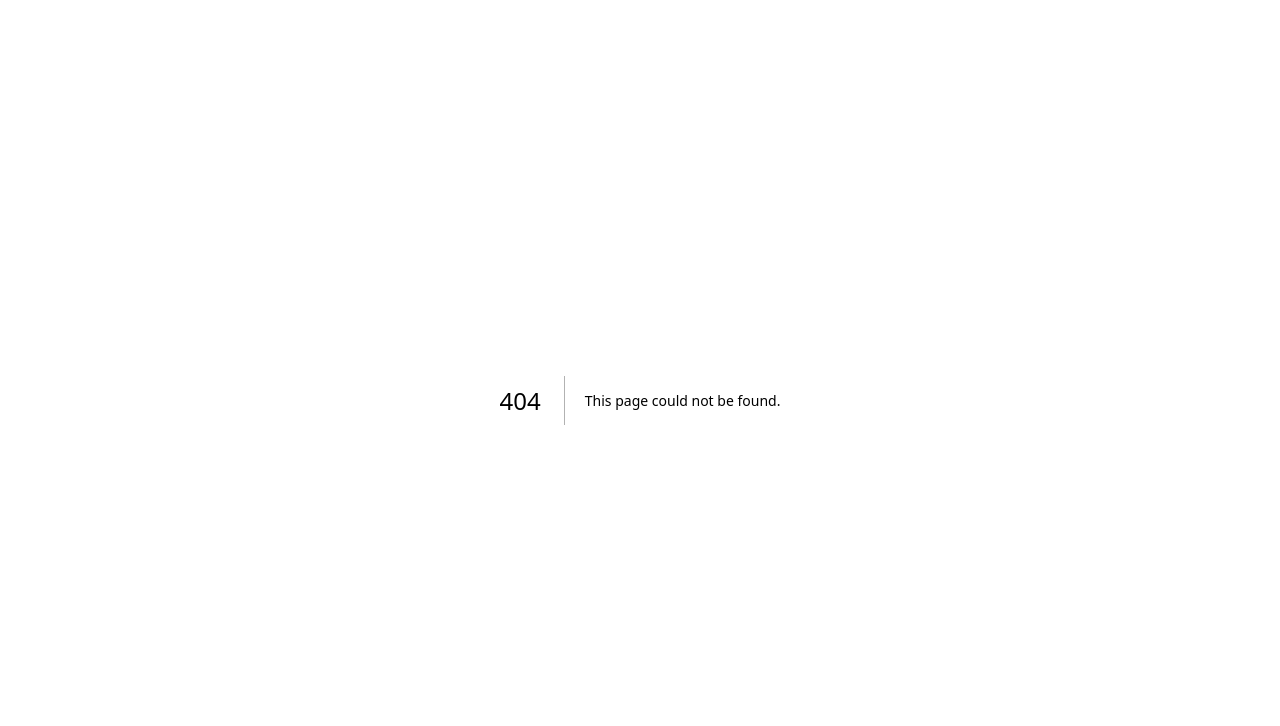
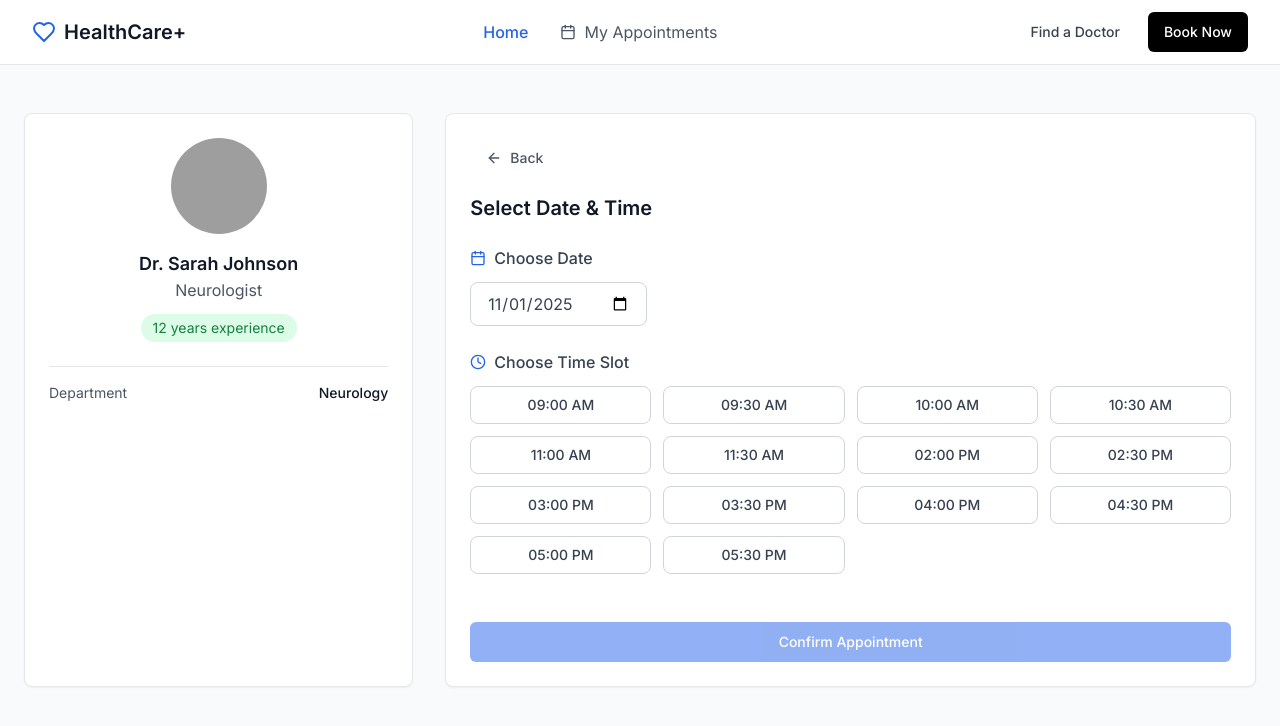
Before and after one commit to AXON-ASWE/FE, a Next.js app: page /book/1 in a window 1280 px wide. Before the commit this address had no page. Shown: the top 726 px of the page. Built offline with nearby package versions, Linux system fonts and the light colour scheme; grey boxes are pictures that could not be loaded.

Commit message:
add booking page

```diff
--- /dev/null
+++ b/src/app/book/[id]/page.tsx
@@ -0,0 +1,150 @@
+'use client';
+
+import { useState } from 'react';
+import { useRouter } from 'next/navigation';
+import { ArrowLeft, Calendar, Clock } from 'lucide-react';
+import { Button } from '@/components/ui/button';
+import { Card, CardContent } from '@/components/ui/card';
+import { cn } from '@/lib/utils';
+
+const doctor = {
+  id: 1,
+  name: 'Dr. Sarah Johnson',
+  specialty: 'Neurologist',
+  rating: 4.8,
+  experience: '12 years experience',
+  price: 150,
+  department: 'Neurology',
+  image:
+    'https://images.pexels.com/photos/5215024/pexels-photo-5215024.jpeg?auto=compress&cs=tinysrgb&w=200&h=200&fit=crop',
+};
+
+export default function BookAppointmentPage() {
+  const router = useRouter();
+  const [selectedDate, setSelectedDate] = useState<string | null>('2025-11-01');
+  const [selectedTime, setSelectedTime] = useState<string | null>(null);
+
+  const timeSlots = [
+    '09:00 AM',
+    '09:30 AM',
+    '10:00 AM',
+    '10:30 AM',
+    '11:00 AM',
+    '11:30 AM',
+    '02:00 PM',
+    '02:30 PM',
+    '03:00 PM',
+    '03:30 PM',
+    '04:00 PM',
+    '04:30 PM',
+    '05:00 PM',
+    '05:30 PM',
+  ];
+
+  return (
+    <div className="min-h-screen bg-gray-50">
+      {/* Main content */}
+      <div className="max-w-7xl mx-auto px-6 py-12 grid grid-cols-1 md:grid-cols-3 gap-8">
+        {/* Doctor Info */}
+        <Card className="border border-gray-200 shadow-sm">
+          <CardContent className="p-6 text-center">
+            <div className="flex justify-center mb-4">
+              <img
+                src={doctor.image}
+                alt={doctor.name}
+                className="w-24 h-24 rounded-full object-cover"
+              />
+            </div>
+            <h2 className="text-lg font-semibold text-gray-900">
+              {doctor.name}
+            </h2>
+            <p className="text-gray-600">{doctor.specialty}</p>
+
+            <div className="mt-3">
+              <span className="inline-block bg-green-100 text-green-700 text-sm px-3 py-1 rounded-full">
+                {doctor.experience}
+              </span>
+            </div>
+
+            <div className="mt-6 border-t pt-4 space-y-2 text-left">
+              <div className="flex justify-between text-sm">
+                <span className="text-gray-600">Department</span>
+                <span className="font-medium text-gray-900">
+                  {doctor.department}
+                </span>
+              </div>
+            </div>
+          </CardContent>
+        </Card>
+
+        {/* Date & Time */}
+        <Card className="border border-gray-200 shadow-sm md:col-span-2">
+          <CardContent className="p-6">
+            <Button
+              variant="ghost"
+              className="mb-4 text-gray-600 flex items-center gap-2"
+              onClick={() => router.back()}
+            >
+              <ArrowLeft className="w-4 h-4" /> Back
+            </Button>
+
+            <h3 className="text-xl font-semibold text-gray-900 mb-6">
+              Select Date & Time
+            </h3>
+
+            <div className="space-y-6">
+              {/* Choose Date */}
+              <div>
+                <h4 className="flex items-center gap-2 text-gray-700 font-medium mb-3">
+                  <Calendar className="w-4 h-4 text-blue-600" />
+                  Choose Date
+                </h4>
+
+                <input
+                  type="date"
+                  value={selectedDate ?? ''}
+                  onChange={(e) => setSelectedDate(e.target.value)}
+                  className="border border-gray-300 rounded-lg px-4 py-2 text-gray-700 focus:ring-2 focus:ring-blue-500"
+                />
+              </div>
+
+              {/* Choose Time Slot */}
+              <div>
+                <h4 className="flex items-center gap-2 text-gray-700 font-medium mb-3">
+                  <Clock className="w-4 h-4 text-blue-600" />
+                  Choose Time Slot
+                </h4>
+
+                <div className="grid grid-cols-3 md:grid-cols-4 gap-3">
+                  {timeSlots.map((slot) => (
+                    <button
+                      key={slot}
+                      onClick={() => setSelectedTime(slot)}
+                      className={cn(
+                        'px-4 py-2 border rounded-lg text-sm font-medium transition',
+                        selectedTime === slot
+                          ? 'bg-blue-600 text-white border-blue-600'
+                          : 'bg-white text-gray-700 border-gray-300 hover:bg-blue-50'
+                      )}
+                    >
+                      {slot}
+                    </button>
+                  ))}
+                </div>
+              </div>
+
+              <div className="pt-6">
+                <Button
+                  disabled={!selectedDate || !selectedTime}
+                  className="w-full bg-blue-600 hover:bg-blue-700 text-white"
+                >
+                  Confirm Appointment
+                </Button>
+              </div>
+            </div>
+          </CardContent>
+        </Card>
+      </div>
+    </div>
+  );
+}
--- a/src/app/layout.tsx
+++ b/src/app/layout.tsx
@@ -1,6 +1,7 @@
 import './globals.css';
 import type { Metadata } from 'next';
 import { Inter } from 'next/font/google';
+import Header from '@/components/layouts/Header';
 
 const inter = Inter({ subsets: ['latin'] });
 
@@ -16,7 +17,10 @@ export default function RootLayout({
 }) {
   return (
     <html lang="en">
-      <body className={inter.className}>{children}</body>
+      <body className={inter.className}>
+        <Header />
+        {children}
+      </body>
     </html>
   );
 }
--- a/src/app/page.tsx
+++ b/src/app/page.tsx
@@ -3,8 +3,8 @@
 import { Search, Heart, Calendar, Clock, Shield } from 'lucide-react';
 import { Button } from '@/components/ui/button';
 import { Input } from '@/components/ui/input';
+import { useRouter } from 'next/navigation';
 import { Card, CardContent } from '@/components/ui/card';
-import Link from 'next/link';
 
 const doctors = [
   {
@@ -40,50 +40,9 @@ const doctors = [
 ];
 
 export default function Home() {
+  const router = useRouter();
   return (
     <div className="min-h-screen bg-gray-50">
-      <header className="bg-white border-b">
-        <div className="max-w-7xl mx-auto px-4 sm:px-6 lg:px-8">
-          <div className="flex justify-between items-center h-16">
-            <div className="flex items-center gap-2">
-              <Heart className="h-6 w-6 text-blue-600" />
-              <span className="text-xl font-semibold text-gray-900">
-                HealthCare+
-              </span>
-            </div>
-
-            <nav className="hidden md:flex items-center gap-8">
-              <Link
-                href="/"
-                className="flex items-center gap-2 text-blue-600 font-medium"
-              >
-                <span className="text-blue-600">🏠</span>
-                Home
-              </Link>
-              <Link
-                href="/appointments"
-                className="flex items-center gap-2 text-gray-600 hover:text-gray-900"
-              >
-                <Calendar className="h-4 w-4" />
-                My Appointments
-              </Link>
-            </nav>
-
-            <div className="flex items-center gap-3">
-              <Button
-                variant="ghost"
-                className="text-gray-700 hover:text-gray-900"
-              >
-                Find a Doctor
-              </Button>
-              <Button className="bg-black text-white hover:bg-gray-800">
-                Book Now
-              </Button>
-            </div>
-          </div>
-        </div>
-      </header>
-
       <section className="bg-gradient-to-br from-blue-600 via-blue-700 to-blue-800 text-white py-20">
         <div className="max-w-4xl mx-auto px-4 sm:px-6 lg:px-8 text-center">
           <h1 className="text-4xl md:text-5xl font-bold mb-4">
@@ -232,7 +191,10 @@ export default function Home() {
                   </span>
                 </div>
 
-                <Button className="w-full bg-blue-600 hover:bg-blue-700 text-white">
+                <Button
+                  className="w-full bg-blue-600 hover:bg-blue-700 text-white"
+                  onClick={() => router.push(`/book/${doctor.id}`)}
+                >
                   Book Appointment
                 </Button>
               </CardContent>
--- /dev/null
+++ b/src/components/layouts/Header.tsx
@@ -0,0 +1,55 @@
+'use client';
+
+import Link from 'next/link';
+import { Heart, Calendar } from 'lucide-react';
+import { Button } from '@/components/ui/button';
+import { useRouter } from 'next/navigation';
+
+export default function Header() {
+  const router = useRouter();
+
+  return (
+    <header className="bg-white border-b">
+      <div className="max-w-7xl mx-auto px-4 sm:px-6 lg:px-8">
+        <div className="flex justify-between items-center h-16">
+          {/* Logo */}
+          <div
+            className="flex items-center gap-2 cursor-pointer"
+            onClick={() => router.push('/')}
+          >
+            <Heart className="h-6 w-6 text-blue-600" />
+            <span className="text-xl font-semibold text-gray-900">
+              HealthCare+
+            </span>
+          </div>
+
+          {/* Navigation */}
+          <nav className="hidden md:flex items-center gap-8">
+            <Link href="/" className="text-blue-600 font-medium">
+              Home
+            </Link>
+            <Link
+              href="/appointments"
+              className="flex items-center gap-2 text-gray-600 hover:text-gray-900"
+            >
+              <Calendar className="h-4 w-4" /> My Appointments
+            </Link>
+          </nav>
+
+          {/* Actions */}
+          <div className="flex items-center gap-3">
+            <Button
+              variant="ghost"
+              className="text-gray-700 hover:text-gray-900"
+            >
+              Find a Doctor
+            </Button>
+            <Button className="bg-black text-white hover:bg-gray-800">
+              Book Now
+            </Button>
+          </div>
+        </div>
+      </div>
+    </header>
+  );
+}
--- a/src/components/layouts/HeaderWrapper.tsx
+++ /dev/null
@@ -1,27 +0,0 @@
-'use client';
-
-import { usePathname } from 'next/navigation';
-import { useEffect, useState } from 'react';
-
-export default function HeaderWrapper() {
-  const pathname = usePathname();
-  const [mounted, setMounted] = useState(false);
-
-  useEffect(() => {
-    setMounted(true); // ✅ chỉ render sau khi mounted (client)
-  }, []);
-
-  if (!mounted) return null;
-
-  if (pathname.startsWith('/dashboard')) {
-    return <header className="bg-blue-500 text-white p-4">Dashboard</header>;
-  }
-
-  if (pathname.startsWith('/login')) {
-    return <header className="bg-green-500 text-white p-4">Login Page</header>;
-  }
-
-  if (pathname === '/') return null;
-
-  return <header className="bg-gray-800 text-white p-4">Default Header</header>;
-}
```
